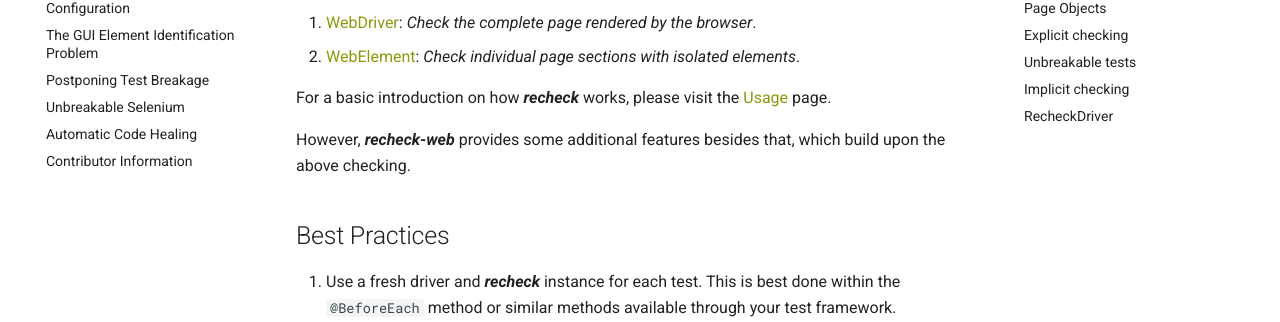
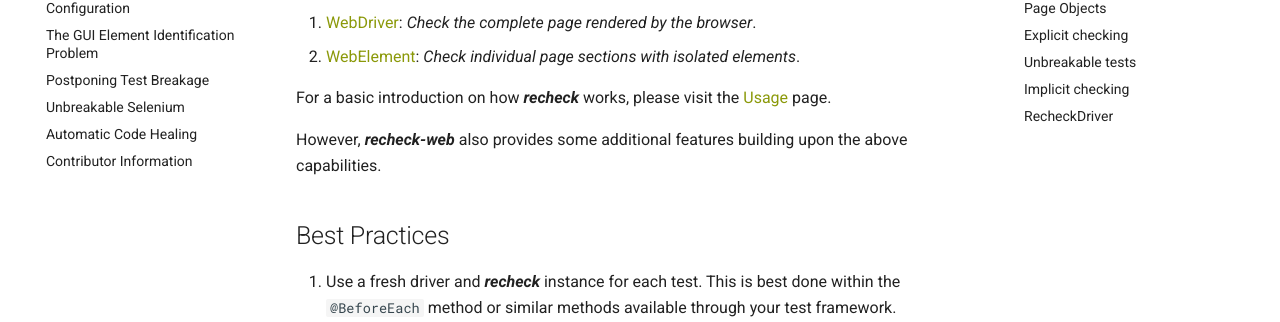
Before and after one commit to retest/docs, an MkDocs documentation site: the page built from docs/recheck-web/introduction/usage.md, in a window 1280 px wide and 900 px high. Shown: the part 259-581 px from the top of the window. Built offline with MkDocs 1.6.1 and Material for MkDocs 9.7.7, drawn with Linux system fonts in a browser that asks for light colours; comment, search, counter and statistics services are not loaded.

Commit message:
Reword sentence to fit the new structure better

```diff
--- a/docs/recheck-web/introduction/usage.md
+++ b/docs/recheck-web/introduction/usage.md
@@ -7,7 +7,7 @@ In its core, ***recheck-web*** extends ***recheck*** and adds the capability to
 
 For a basic introduction on how ***recheck*** works, please visit the [Usage](../../recheck/introduction/usage.md) page.
 
-However, ***recheck-web*** provides some additional features besides that, which build upon the above checking.
+However, ***recheck-web*** also provides some additional features building upon the above capabilities.
 
 ## Best Practices
 
```
